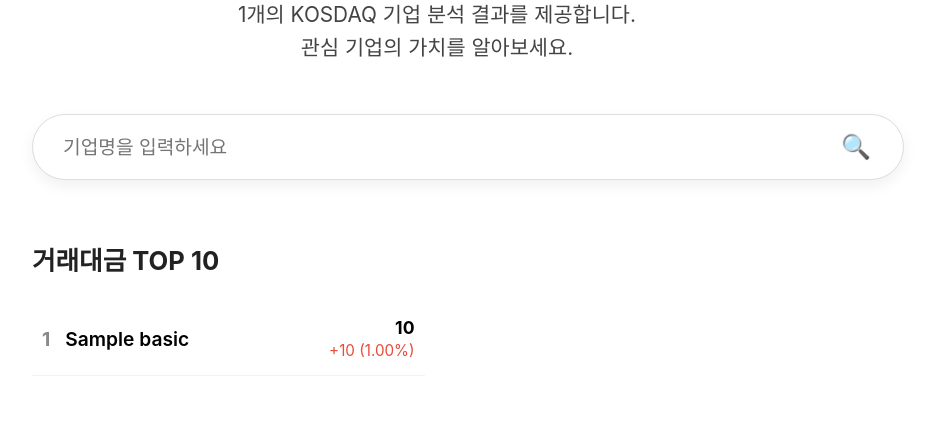
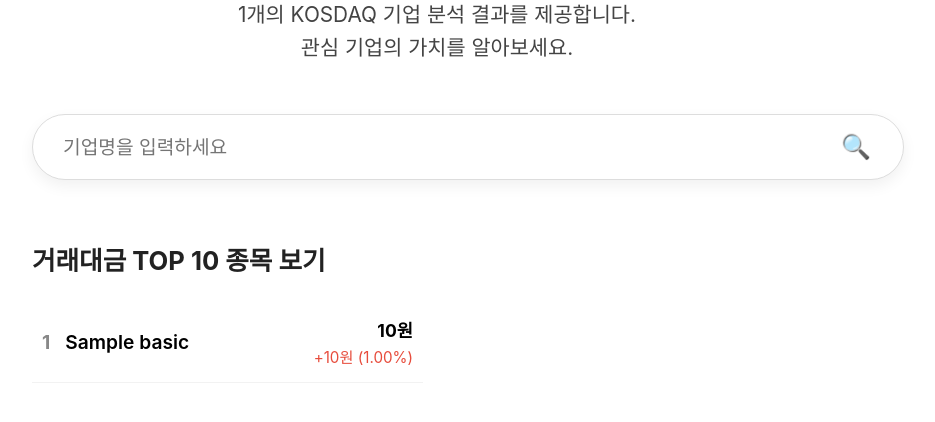
Before and after one commit to kdt-fda/final_1, a Django app: page / in a window 1280 px wide. Shown: the part 243-665 px from the top of the page, without its empty margins (203-1138 px from the left). Run offline with Django 5.2, Linux system fonts and the light colour scheme; tables that the repository leaves empty hold one stand-in row (values such as "Sample post").

Commit message:
거래대금 차트, 시가총액 차트 단위 추가

```diff
--- a/web_service/main/templates/home.html
+++ b/web_service/main/templates/home.html
@@ -41,7 +41,7 @@
         /* TOP 10 섹션 디자인*/
         .top10-section { text-align: left; margin-top: 60px; width: 100%; }
         .top10-section h3 { font-size: 1.6rem; margin-bottom: 25px; color: #222; } /* 거래대금 TOP10에 대한 스타일 */
-        .top10-grid { display: grid; grid-template-columns: 1fr 1fr; gap: 25px; } /* 주식 10개 들어가는 외부 부분 격자 스타일로 */
+        .top10-grid { display: grid; grid-template-columns: 1fr 1fr; grid-template-rows: repeat(5, auto); grid-auto-flow: column; row-gap: 0; column-gap: 28px; } /* 주식 10개 들어가는 외부 부분 격자 스타일로 */
 
         .stock-item { /* 주식 블록 외부 디자인 */
             display: flex; justify-content: space-between; align-items: center; /* 글자들 세로 방향에서 정중앙에 오게 함*/
@@ -78,14 +78,14 @@
     </form>
 
     <div class="top10-section">
-        <h3>거래대금 TOP 10</h3>
+        <h3>거래대금 TOP 10 종목 보기</h3>
         <div class="top10-grid">
             {% for stock in top_stocks %}
             <a href="{% url 'ai_page' stock.code %}" class="stock-item"> <!-- 나중에 요약 페이지로 이동하게 수정하기 -->
                 <span class="rank">{{ forloop.counter }}</span>
                 <span class="corp-name">{{ stock.name }}</span>
                 <div class="price-box">
-                    <span class="price">{{ stock.price }}</span>
+                    <span class="price">{{ stock.price }}원</span>
                     <span class="fluct {{ stock.css_class }}"> <!-- 여기서 views.py에서 계산한 up, down, flat이 들어감 -->
                         {{ stock.change_text }}
                     </span>
--- a/web_service/main/templates/industry.html
+++ b/web_service/main/templates/industry.html
@@ -62,7 +62,7 @@
             .overview-content{display:grid;grid-template-columns:auto 1fr;column-gap:22px;align-items:center}.overview-name{margin:0;font-size:clamp(1.15rem,1.6vw,1.5rem);font-weight:600;white-space:nowrap;align-self:center}.overview-detail{display:flex;column-gap:22px}.overview-divider{width:0;border-left:4px solid #111}
             .overview-def{margin:0;font-size:1.15rem;font-weight:400;line-height:1.6;word-break:keep-all;color:#000}
             .rank-summary{margin:26px 0 0;font-size:clamp(1rem,1.35vw,1.2rem);font-weight:600;line-height:1.5}.summary-blue{color:#0f75ff;font-weight:700}.rank-sub{margin:26px 0 0;font-size:clamp(1.08rem,1.45vw,1.3rem);font-weight:700}
-            .rank-grid{margin-top:22px;display:grid;grid-template-columns:1fr 1fr;gap:25px}.rank-list{list-style:none;margin:0;padding:0}
+            .rank-grid{margin-top:22px;display:grid;grid-template-columns:1fr 1fr;row-gap:25px;column-gap:40px}.rank-list{list-style:none;margin:0;padding:0}
             .rank-item{display:flex;justify-content:space-between;align-items:center;padding:15px 10px;border-bottom:1px solid #e9e8e894;transition:background .2s}.rank-item:hover{background-color:rgba(240,245,255,.5);border-radius:8px}
             .rank-no{flex:0 0 28px;text-align:right;font-size:1.2rem;font-weight:700;margin-right:15px;color:#888}
             .rank-name{flex:1 1 auto;min-width:0;font-weight:600;font-size:1.2rem;color:#1a1a1a;text-decoration:none;white-space:nowrap;overflow:hidden;text-overflow:ellipsis}
--- a/web_service/main/views.py
+++ b/web_service/main/views.py
@@ -91,7 +91,7 @@
                     'code': stock_code_str,
                     'name': company_name,
                     'price': f"{close_price:,}",
-                    'change_text': f"{sign}{price_change:,} ({change_rate:.2f}%)",
+                    'change_text': f"{sign}{price_change:,}원 ({change_rate:.2f}%)",
                     'css_class': css_class
                 })
 
@@ -673,7 +673,7 @@
         if value is None:
             return '-'
         try:
-            return f"{int(value):,}"
+            return f"{int(value):,}원"
         except (TypeError, ValueError):
             return '-'
 
@@ -697,7 +697,7 @@
             sign = ''
             css_class = 'flat'
 
-        return f"{sign}{abs(change_value):,}({abs(rate_value):.2f}%)", css_class
+        return f"{sign}{abs(change_value):,}원 ({abs(rate_value):.2f}%)", css_class
 
     def company_topic_particle(name):
         text = str(name).strip() if name is not None else ''
```
